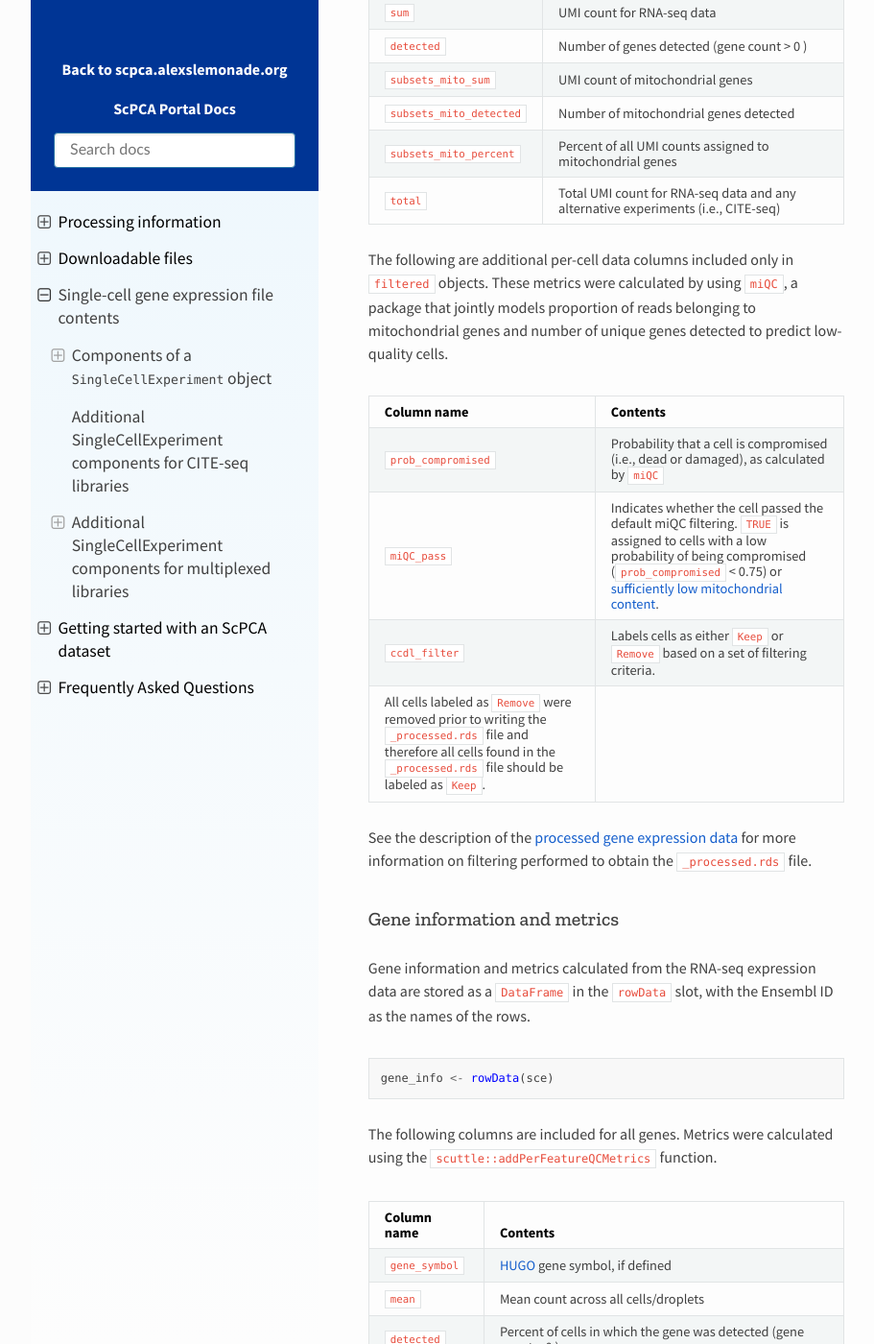
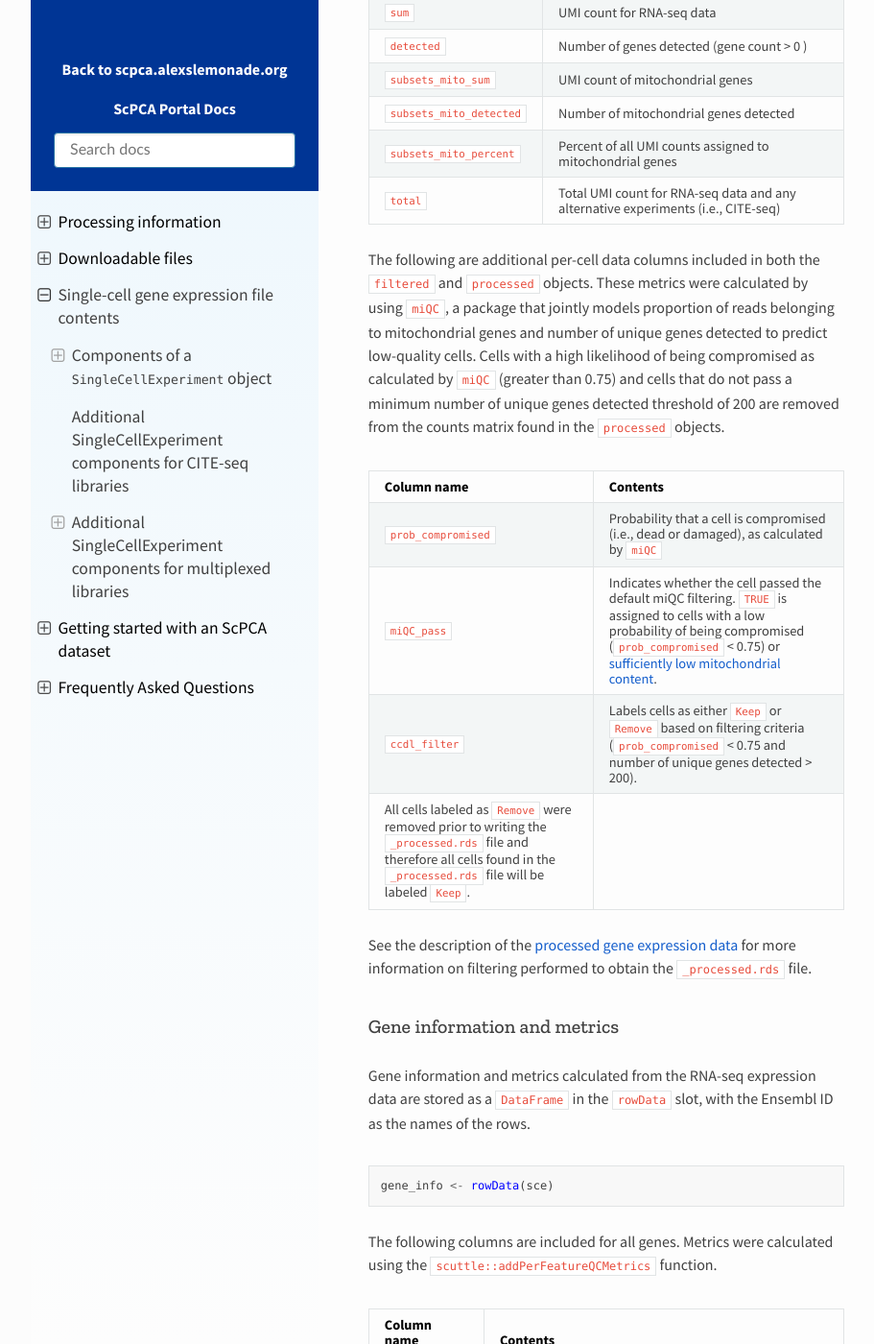
Before and after one commit to DongzeHE/scpca-docs, a Sphinx documentation site: the page built from docs/sce_file_contents.md, in a window 1280 px wide and 1400 px high, scrolled down 1405 px. Shown: the whole window at 96% size, without its empty margins (158-1069 px from the left). Built offline with Sphinx 7.4.7 and the Read the Docs theme 2.0.0, drawn with Linux system fonts in a browser that asks for light colours.

Commit message:
add filtering cutoffs

```diff
--- a/docs/sce_file_contents.md
+++ b/docs/sce_file_contents.md
@@ -45,15 +45,16 @@ The following per-cell data columns are included for each cell, calculated using
 | `subsets_mito_percent`  | Percent of all UMI counts assigned to mitochondrial genes                                                                                                                                     |
 | `total`                 | Total UMI count for RNA-seq data and any alternative experiments (i.e., CITE-seq)                                                                                                             |
 
-The following are additional per-cell data columns included only in `filtered` objects.
+The following are additional per-cell data columns included in both the `filtered` and `processed` objects.
 These metrics were calculated by using [`miQC`](https://bioconductor.org/packages/release/bioc/html/miQC.html), a package that jointly models proportion of reads belonging to mitochondrial genes and number of unique genes detected to predict low-quality cells.
+Cells with a high likelihood of being compromised as calculated by `miQC` (greater than 0.75) and cells that do not pass a minimum number of unique genes detected threshold of 200 are removed from the counts matrix found in the `processed` objects.
 
 | Column name             | Contents                                                                                                                                                                                      |
 | ----------------------- | --------------------------------------------------------------------------------------------------------------------------------------------------------------------------------------------- |
 | `prob_compromised`      | Probability that a cell is compromised (i.e., dead or damaged), as calculated by `miQC`                                                                                                       |
 | `miQC_pass`             | Indicates whether the cell passed the default miQC filtering. `TRUE` is assigned to cells with a low probability of being compromised (`prob_compromised` < 0.75) or [sufficiently low mitochondrial content](https://bioconductor.org/packages/release/bioc/vignettes/miQC/inst/doc/miQC.html#preventing-exclusion-of-low-mito-cells).  |
-| `ccdl_filter` | Labels cells as either `Keep` or `Remove` based on a set of filtering criteria.
-All cells labeled as `Remove` were removed prior to writing the `_processed.rds` file and therefore all cells found in the `_processed.rds` file should be labeled as `Keep`. |
+| `ccdl_filter` | Labels cells as either `Keep` or `Remove` based on filtering criteria (`prob_compromised` < 0.75 and number of unique genes detected > 200).
+All cells labeled as `Remove` were removed prior to writing the `_processed.rds` file and therefore all cells found in the `_processed.rds` file will be labeled `Keep`. |
 
 See the description of the {ref}`processed gene expression data <processing_information:Processed gene expression data>` for more information on filtering performed to obtain the `_processed.rds` file.
 
```
